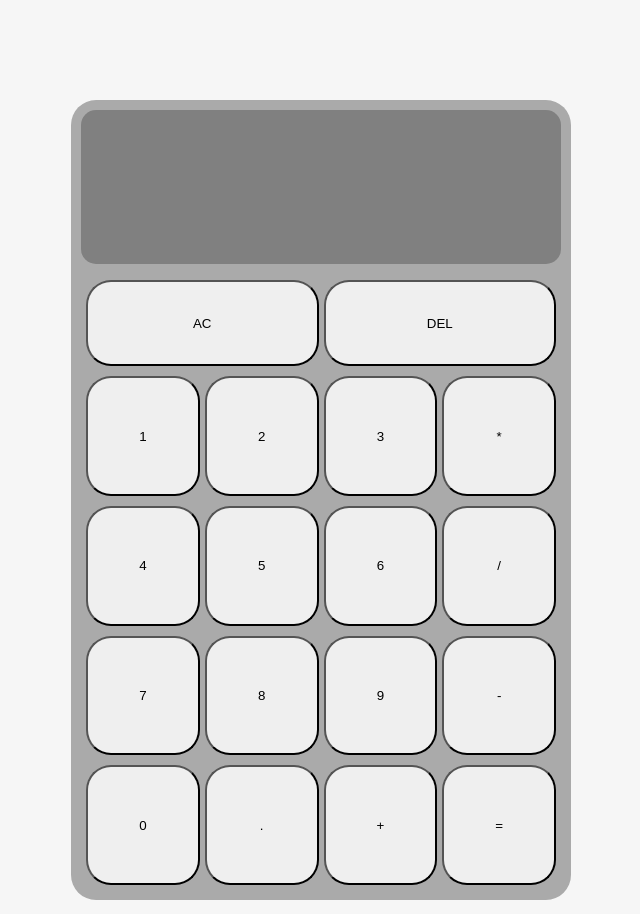
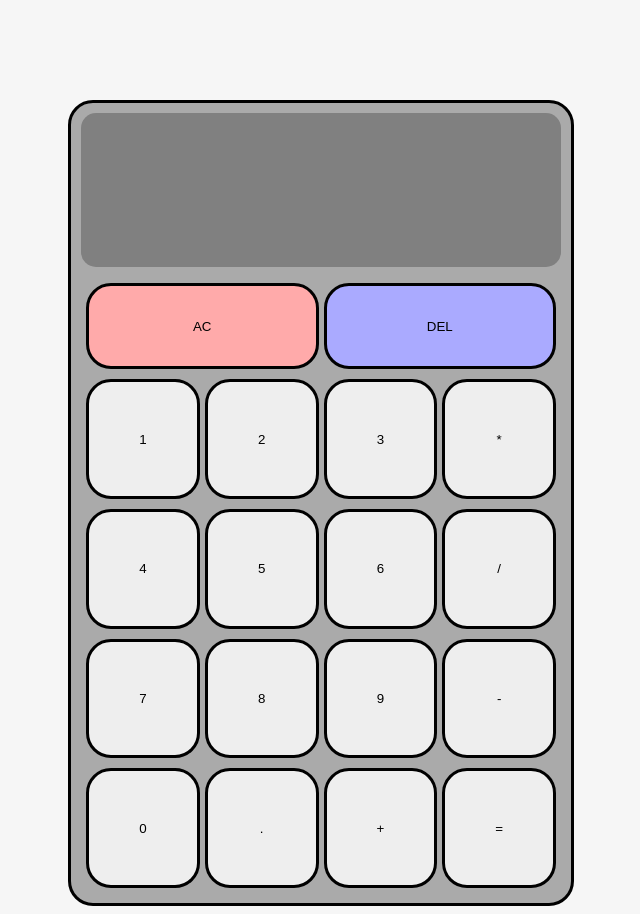
Before and after one commit to jabarRr/calculator, a plain HTML site: page index.html in a window 1280 px wide. Shown: the whole page, without its empty margins (319-959 px from the left). Drawn offline with Linux system fonts and the light colour scheme.

Commit message:
final changes

```diff
--- a/styles.css
+++ b/styles.css
@@ -1,25 +1,27 @@
 :root{
   --background: #f6f6f6;
-  --font: #222;
   --border: #333;
-  --screen: #eee;
   --calculator: #aaa;
   --btn: #eee;
-  --btn-hover: #ddd;
-  --btn-active: #ccc;
   --btn-red: #faa;
-  --btn-red-hover: #e99;
-  --btn-red-active: #d88;
   --btn-blue: #aaf;
-  --btn-blue-hover: #99e;
-  --btn-blue-active: #88d;
 }
 
+.clearBtn{
+  background-color: var(--btn-red);
+  border-color: var(--border);
+  border: solid;
+}
+.deleteBtn{
+  background-color: var(--btn-blue);
+  border-color: var(--border);
+  border: solid;
+}
 
 .calcBody{
   background-color: var(--calculator);
   border-color: var(--border);
-  border-width: medium;
+  border: solid;
   display: flex;
   flex-direction: column;
   height: 800px;
@@ -28,7 +30,6 @@
   margin-top: 100px;
   border-radius: 25px;
 }
-
 .calcDisplay{
   border-radius: 15px;
   display: flex;
@@ -37,7 +38,6 @@
   margin: 10px;
   margin-bottom: 1px;
 }
-
 .equationDiv{
   flex: 1;
   padding: 10px;
@@ -61,7 +61,6 @@
 .calcFunctions button{
   flex: 1;
 }
-
 .restOfBtns{
   display: flex;
   flex-direction: column;
@@ -95,16 +94,15 @@
 
 .restOfBtns button{
   flex: 1;
+  background-color: var(--btn);
+  border-color: var(--border);
+  border: solid;
 
 }
 
 body{
   background-color: var(--background);
 }
-
-
-
-
 .btnSection{
   border-radius: 25px;
   display: flex;
```
